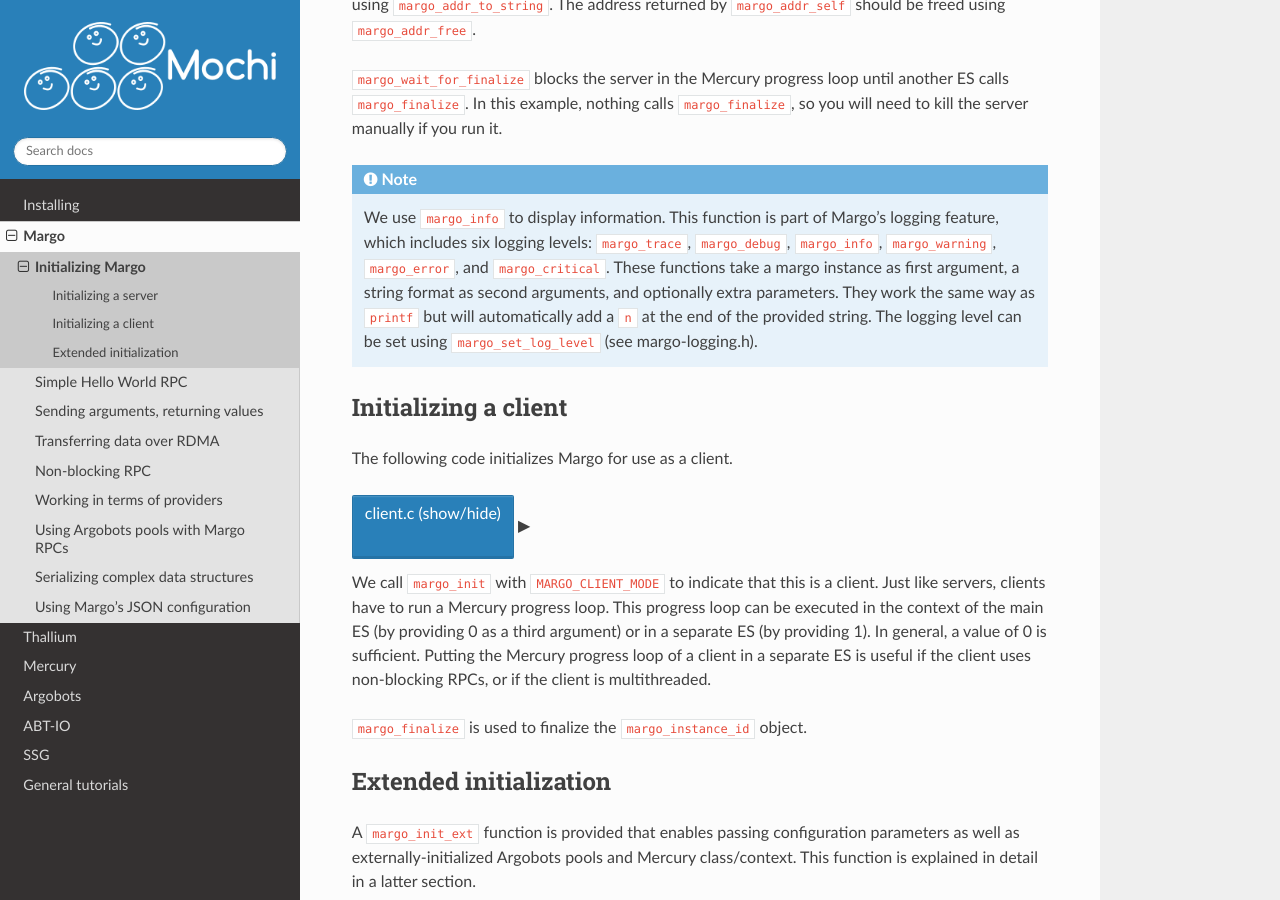
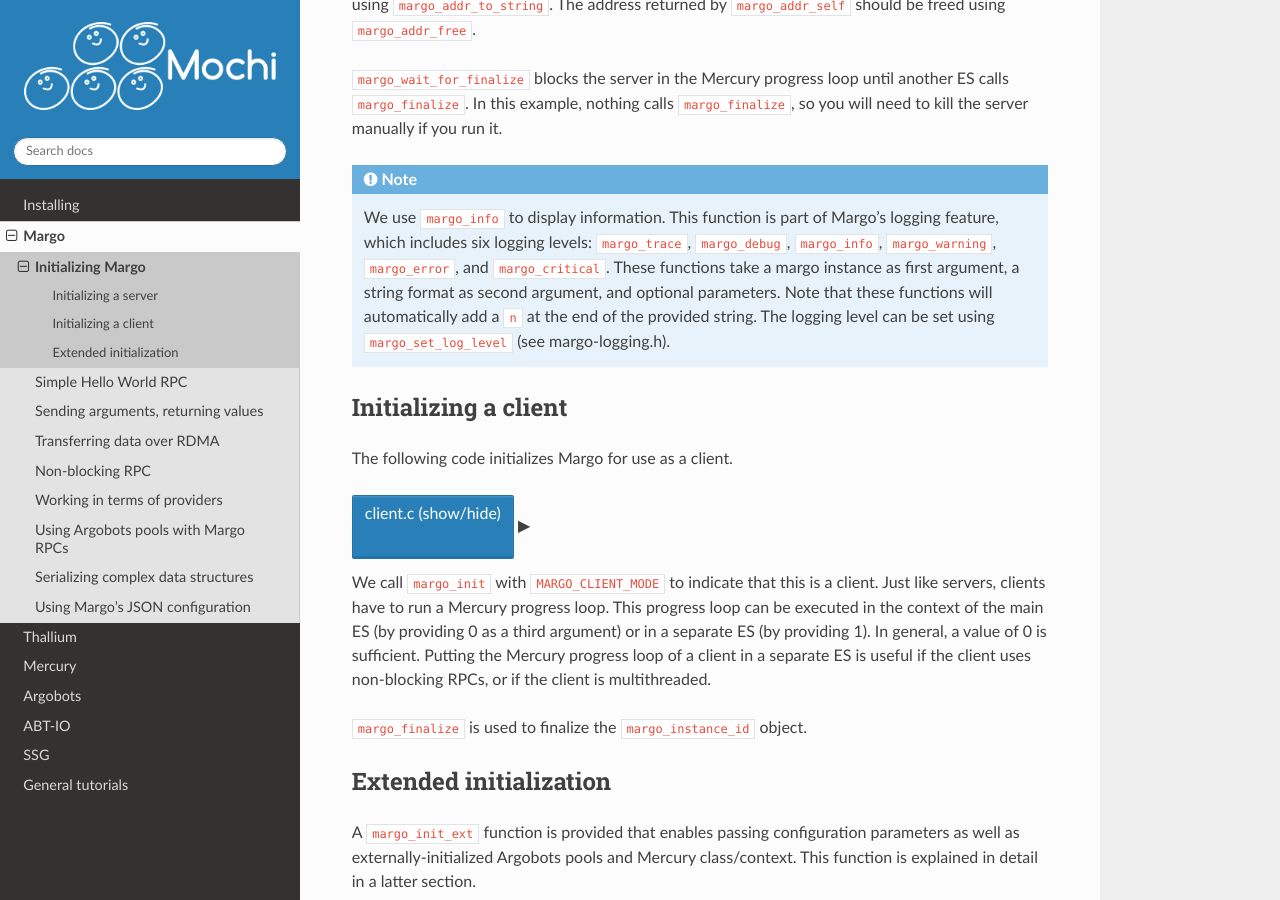
Before and after one commit to mochi-hpc/mochi-doc, a Sphinx documentation site: the page built from docs/source/margo/01_init.rst, in a window 1280 px wide and 900 px high, scrolled down 782 px. Built offline with Sphinx 7.4.7 and the Read the Docs theme 2.0.0, drawn with Linux system fonts in a browser that asks for light colours.

Commit message:
corrected typo

```diff
--- a/docs/source/margo/01_init.rst
+++ b/docs/source/margo/01_init.rst
@@ -36,8 +36,8 @@ manually if you run it.
    We use :code:`margo_info` to display information. This function is part of Margo's logging feature,
    which includes six logging levels: :code:`margo_trace`, :code:`margo_debug`, :code:`margo_info`,
    :code:`margo_warning`, :code:`margo_error`, and :code:`margo_critical`. These functions take a margo
-   instance as first argument, a string format as second arguments, and optionally extra parameters.
-   They work the same way as :code:`printf` but will automatically add a :code:`\n` at the end of the
+   instance as first argument, a string format as second argument, and optional parameters.
+   Note that these functions will automatically add a :code:`\n` at the end of the
    provided string. The logging level can be set using :code:`margo_set_log_level` (see margo-logging.h).
 
 
```
